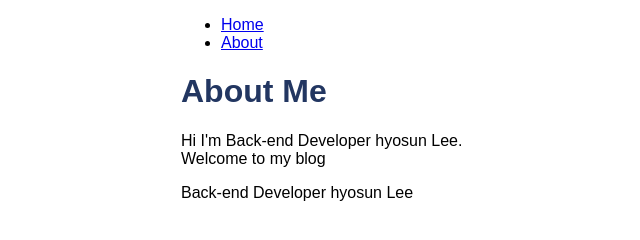
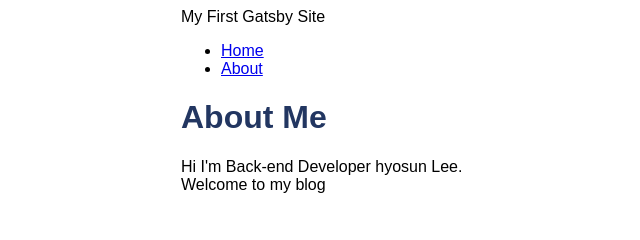
Before and after one commit to leecrossun/my-blog-2022-06-27, a Gatsby site: page /about in a window 1280 px wide. Shown: the whole page, without its empty margins (209-849 px from the left). Built offline with nearby package versions, Linux system fonts and the light colour scheme; Gatsby itself is replaced by a stand-in of ours.

Commit message:
Add graphQL, metaData

```diff
--- a/gatsby-config.js
+++ b/gatsby-config.js
@@ -1,7 +1,8 @@
 
 module.exports = {
   siteMetadata: {
-    siteUrl: `https://www.yourdomain.tld`,
+    title: "My First Gatsby Site",
+    right: "Back-end Developer hyosun Lee",
   },
   plugins: ["gatsby-plugin-image", "gatsby-plugin-sharp"],
 };
--- a/src/components/layout.js
+++ b/src/components/layout.js
@@ -1,5 +1,5 @@
 
-import { Link } from "gatsby";
+import { Link, useStaticQuery, graphql } from "gatsby";
 import React from "react";
 
 import {
@@ -11,9 +11,23 @@
 } from "./layout.module.css";
 
 function Layout({ pageTitle, children }) {
+  const data = useStaticQuery(graphql`
+    query {
+      site {
+        siteMetadata {
+          title
+          description
+        }
+      }
+    }
+  `);
   return (
     <div className={container}>
-      <title>{pageTitle}</title>
+      <title>
+        {pageTitle} | {data.site.siteMetadata.title}
+      </title>
+      <header>{data.site.siteMetadata.title}</header>
+      <div>{data.site.siteMetadata.description}</div>
       <nav>
         <ul className={navLinks}>
           <li className={navLinkItem}>
@@ -34,7 +48,6 @@
         {children}
       </main>
 
-      <div>Back-end Developer hyosun Lee</div>
     </div>
   );
 }
```
